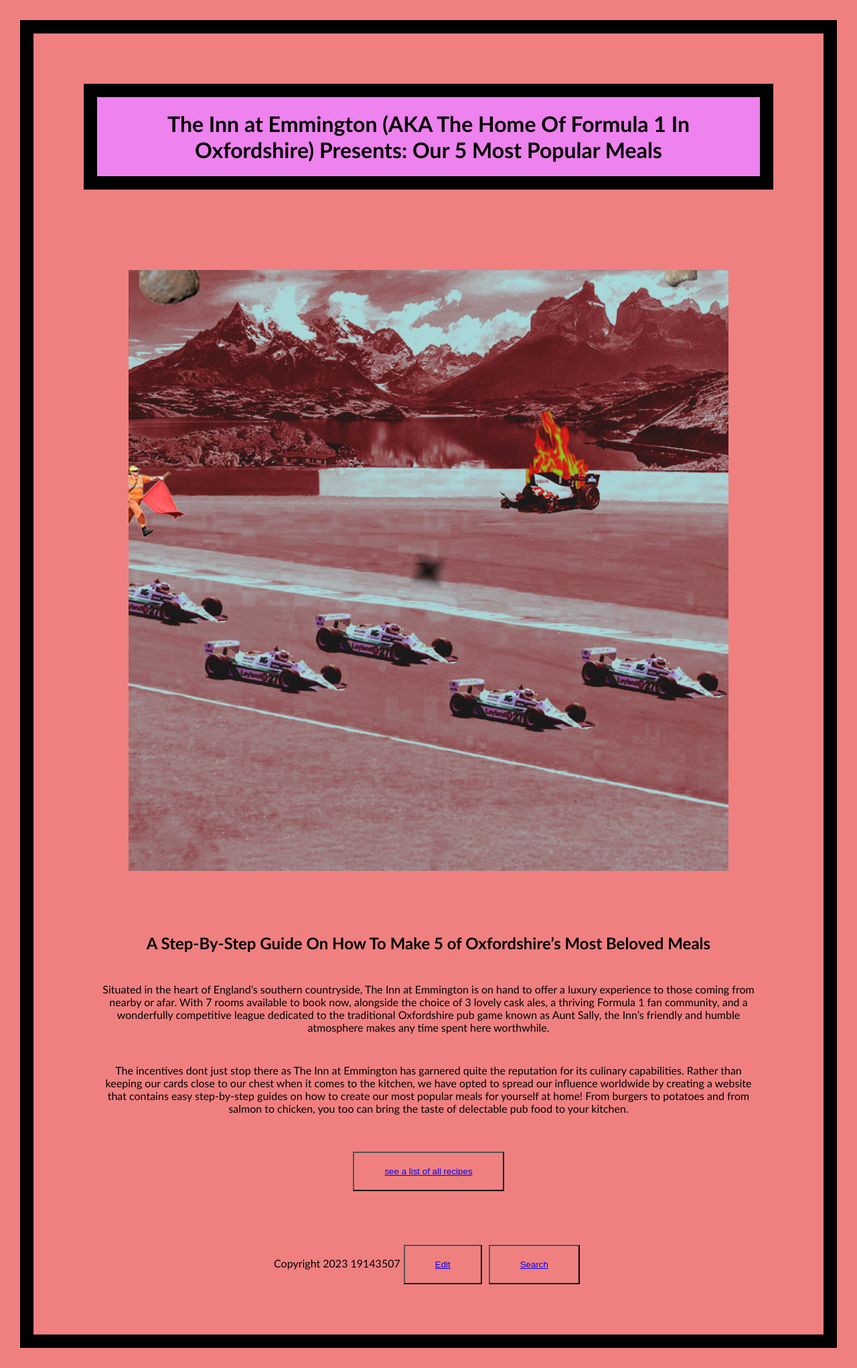
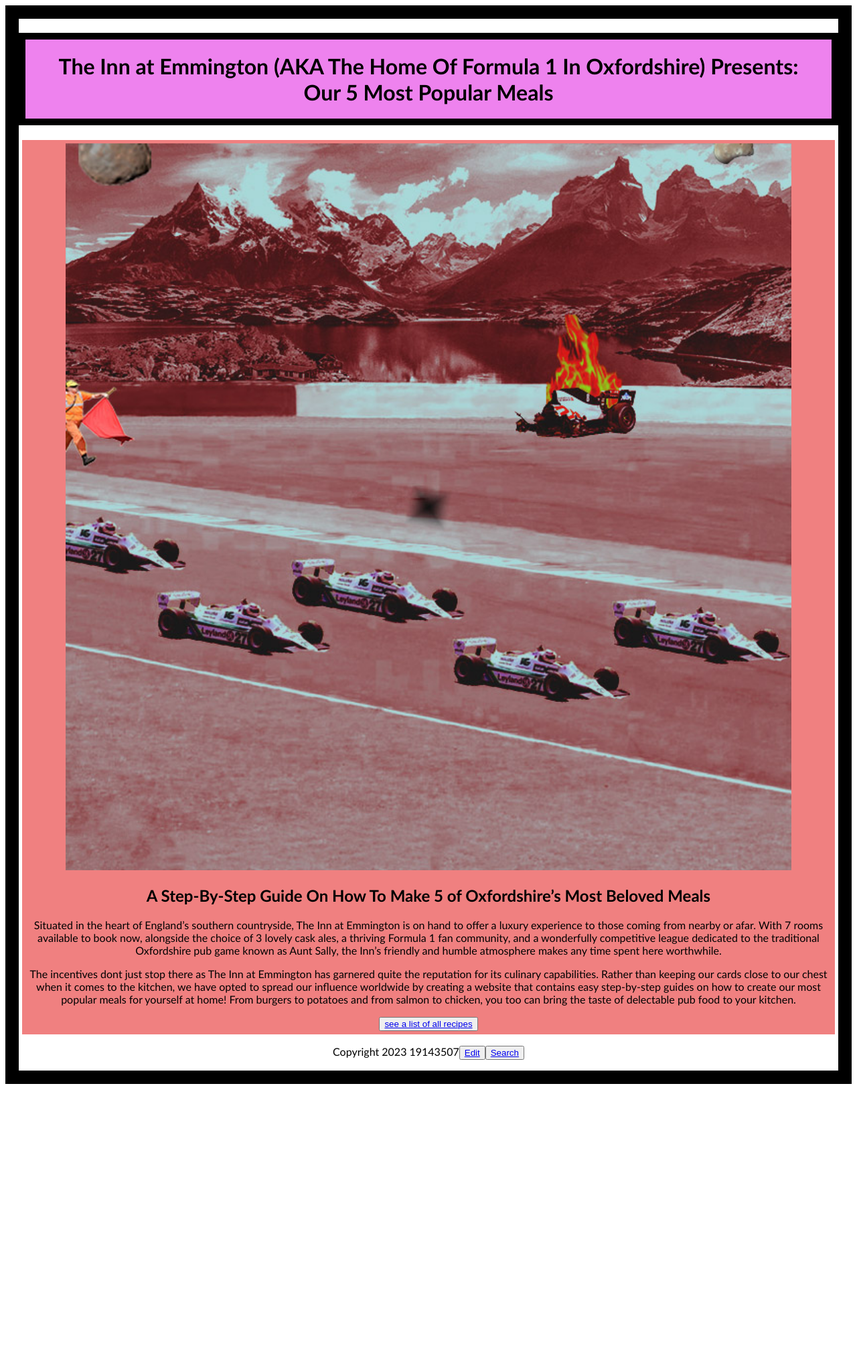
Before and after one commit to 19143507/inn-at-emmington, a Jekyll site: the page built from home/index.md, in a window 1280 px wide. Shown: the whole page at 67% size. Built offline with Jekyll 4.4.1, drawn with Linux system fonts in a browser that asks for light colours; after the commit the page ends 1626 px from its top, so only the background shows below that.

Commit message:
Update recipes.css

```diff
--- a/styles/recipes.css
+++ b/styles/recipes.css
@@ -6,9 +6,9 @@
   -webkit-text-size-adjust: 100%;
 }
 
-*  {
+main{
   margin: 5px;
-  padding: 20px;
+  padding: 5px;
   box-sizing: border-box;
   background-color: lightcoral;
 }
@@ -16,7 +16,7 @@
 h1 {
   text-align: center;
   background-color: violet;
-  border: 20px solid black;
+  border: 10px solid black;
   padding: 20px;
 }
 
@@ -31,5 +31,4 @@ img {
   align-self: center;
   margin: 0 auto;
 }
-
 /* the rest is up to you */
```
